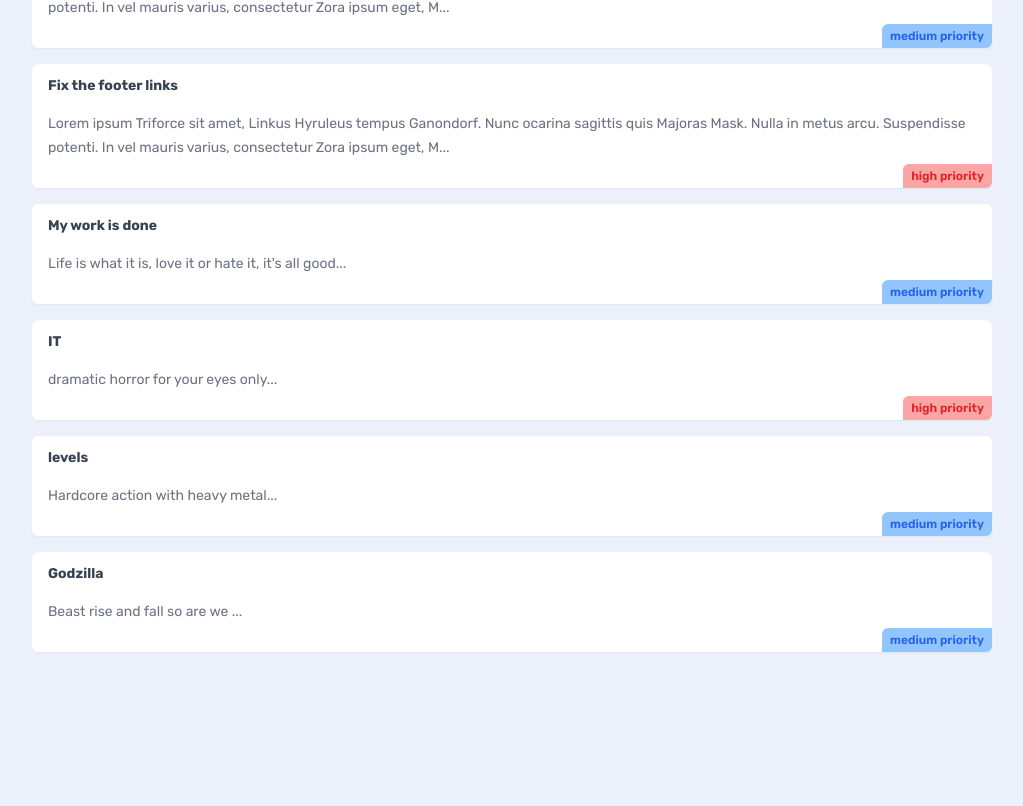
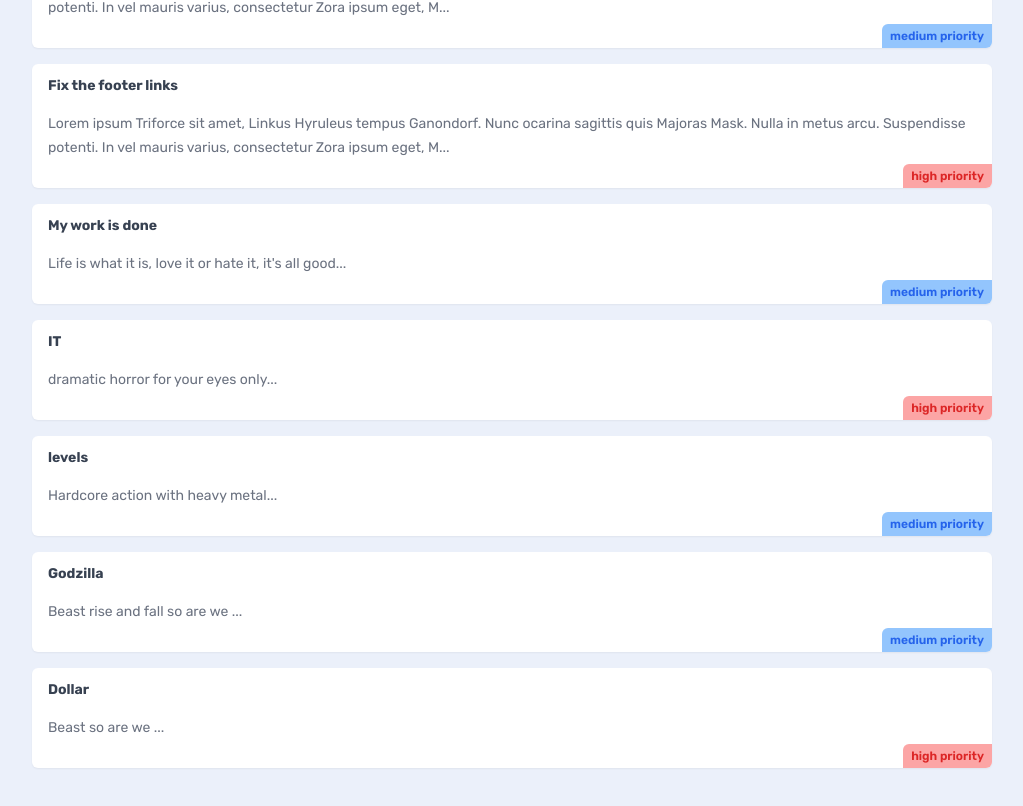
Before and after one commit to samuelotoo/ticketstore, a Next.js app: page /tickets in a window 1280 px wide. Shown: the part 500-1306 px from the top of the page, without its empty margins (128-1151 px from the left). Before the commit the page ends 1200 px from the top, so only its background shows below. Built offline with nearby package versions, Linux system fonts and the light colour scheme; data requests are answered from the project's data file.

Commit message:
updated routes

```diff
--- a/_data/db.json
+++ b/_data/db.json
@@ -43,11 +43,18 @@
       "user_email": "sam@gmail.com"
     },
     {
-      "id": "139d",
+      "id": "13",
       "title": "Godzilla",
       "body": "Beast rise and fall so are we ",
       "priority": "medium",
       "user_email": "sam@gmail.com"
+    },
+    {
+      "id": "b2d0",
+      "title": "Dollar",
+      "body": "Beast so are we ",
+      "priority": "high",
+      "user_email": "sam@gmail.com"
     }
   ]
 }
--- a/app/(dashboard)/tickets/[id]/page.js
+++ b/app/(dashboard)/tickets/[id]/page.js
@@ -2,6 +2,16 @@ import { notFound } from "next/navigation";
 import React from "react";
 // creating a 404 page or error page
 export const dynamicParams = true;
+
+export async function generateMetadata({params}){
+  const id = params.id
+
+  const res = await fetch(`http://localhost:2000/tickets/${id}`)
+  const ticket = await res.json()
+  return{
+    title:`Sam's Helpdesk | ${ticket.title}`
+  }
+}
 
 // enable static rendering for easy data use on the page
 export async function generateStaticParams() {
--- a/app/(dashboard)/tickets/page.js
+++ b/app/(dashboard)/tickets/page.js
@@ -1,6 +1,10 @@
 import React, { Suspense } from "react";
 import Ticketlist from "./Ticketlist";
 import Loading from "../loading";
+
+export const metadata = {
+  title: "Sam Help Desk | Tickets",
+};
 
 export default function Tickets() {
   return (
@@ -13,8 +17,8 @@ export default function Tickets() {
           </p>
         </div>
       </nav>
-      <Suspense fallback={<Loading/>}>
-      <Ticketlist />
+      <Suspense fallback={<Loading />}>
+        <Ticketlist />
       </Suspense>
     </main>
   );
--- /dev/null
+++ b/app/api/tickets/[id]/route.js
@@ -0,0 +1,21 @@
+import { NextResponse } from "next/server";
+
+//
+export async function GET(_,{params}) {
+    const id = params.id
+
+  const res = await fetch(`http://localhost:2000/tickets/${id}`,{
+    cache: 'no-store'
+  });
+  const ticket = await res.json();
+
+  if (!res.ok){
+    return NextResponse.json({Error:'Cannot find the ticket'},{
+        status: 404
+    })
+  }
+
+  return NextResponse.json(ticket, {
+    status: 200,
+  });
+}
--- /dev/null
+++ b/app/api/tickets/route.js
@@ -0,0 +1,28 @@
+import { NextResponse } from "next/server";
+
+//
+export async function GET() {
+  const res = await fetch(`http://localhost:2000/tickets`,{
+    cache: 'no-store'
+  });
+  const tickets = await res.json();
+
+  return NextResponse.json(tickets, {
+    status: 200,
+  });
+}
+
+export async function POST(request){
+    const ticket = await request.json()
+
+    const res = await fetch(`http://localhost:2000/tickets`, {
+        method: 'POST',
+        headers: {'Content-Type':'application/json'},
+        body: JSON.stringify(ticket)
+    })
+
+    const newTicket = await res.json()
+
+return NextResponse.json(newTicket, {
+    status:201})
+}
--- a/app/layout.js
+++ b/app/layout.js
@@ -12,10 +12,7 @@ export const metadata = {
 export default function RootLayout({ children }) {
   return (
     <html lang="en">
-      <body className={rubik.className}>
-
-        {children}
-      </body>
+      <body className={rubik.className}>{children}</body>
     </html>
   );
 }
```
